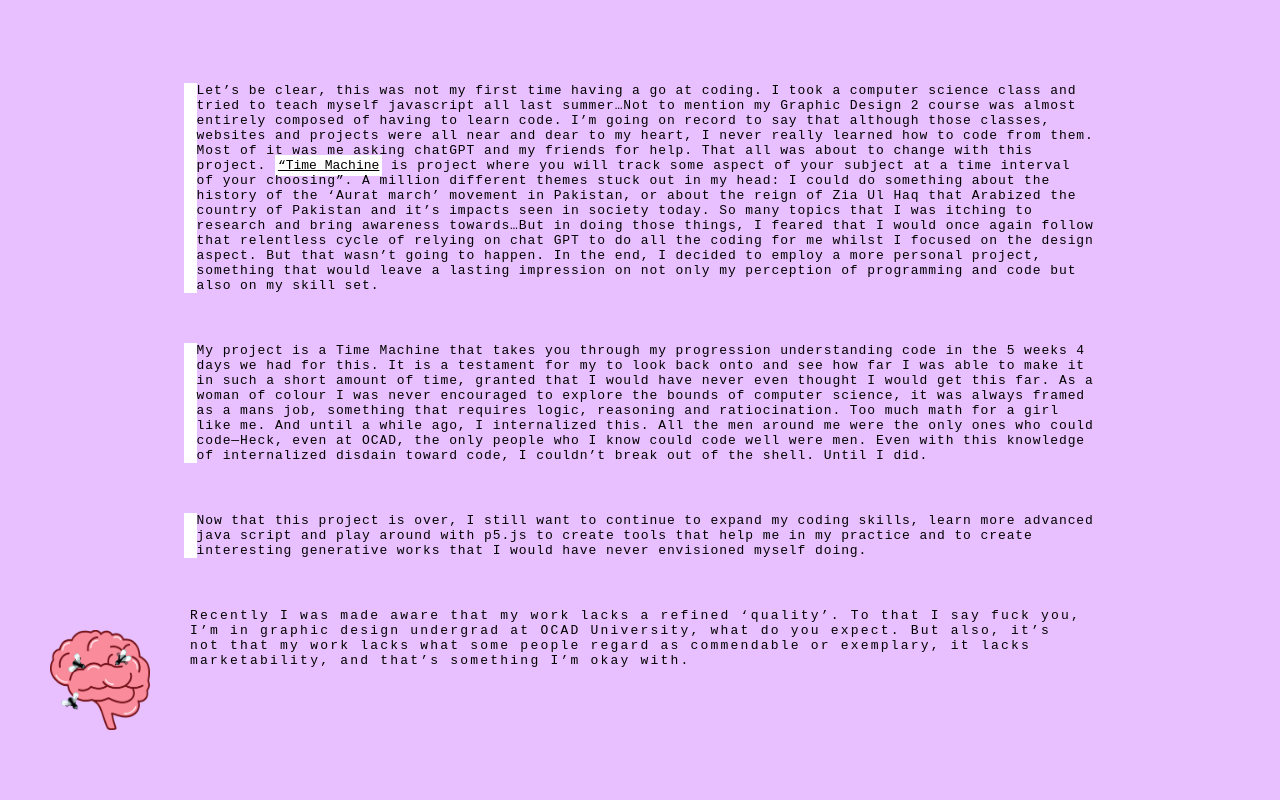
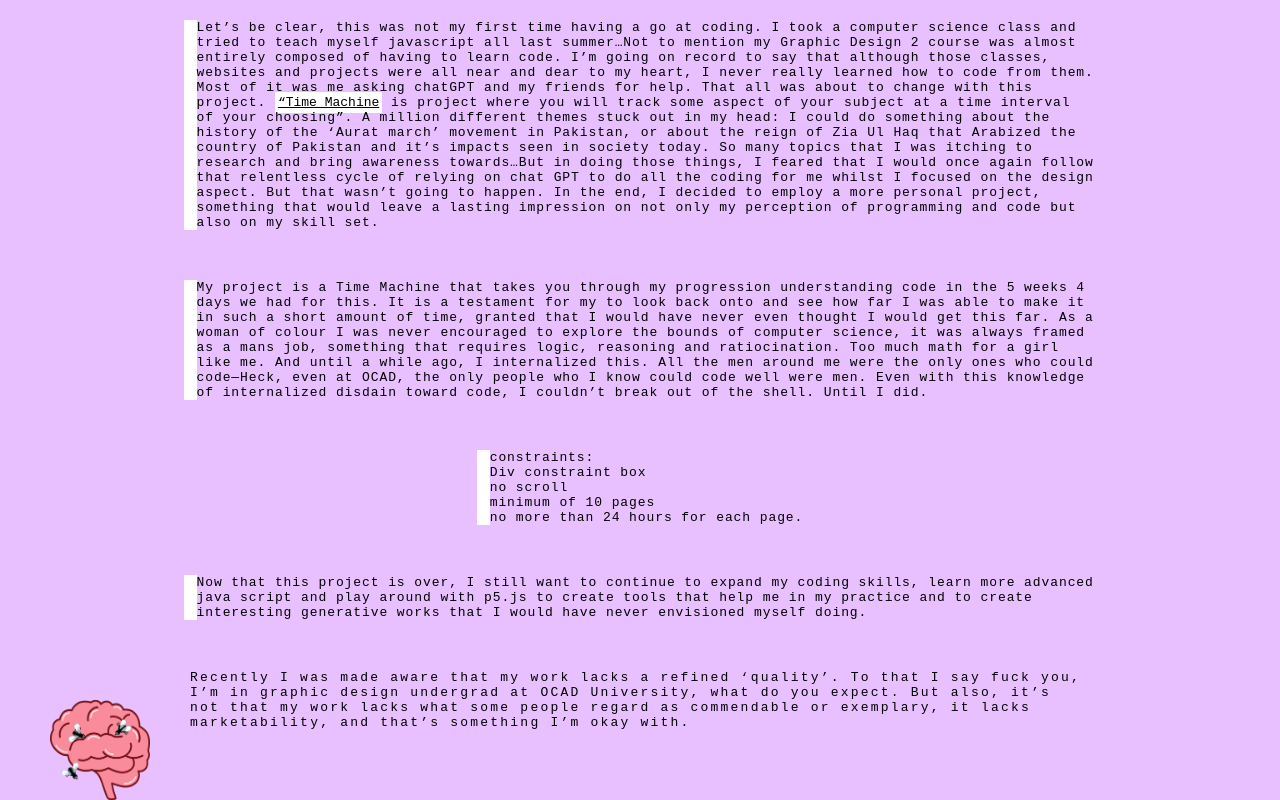
Before and after one commit to runamoto/Time-Machine, a plain HTML site: page index.html in a window 1280 px wide. Drawn offline with nearby package versions, Linux system fonts and the light colour scheme.

Commit message:
changed some aspects of intro page

```diff
--- a/index.html
+++ b/index.html
@@ -83,14 +83,14 @@
 
     .brain {
       position: absolute;
-      top: 630px;
+      top: 700px;
       width: 100px;
       height: 100px;
       left: 50px;
     }
     .flies {
       position: absolute;
-      top: 630px;
+      top: 700px;
       width: 100px;
       left: 50px;
       height: 100px;
@@ -135,12 +135,17 @@
         couldn’t break out of the shell. Until I did.
       </div>
       <div class="para">
+        constraints:<br />Div constraint box<br />no scroll<br />minimum of 10
+        pages<br />no more than 24 hours for each page.
+      </div>
+      <div class="para">
         Now that this project is over, I still want to continue to expand my
         coding skills, learn more advanced java script and play around with
         p5.js to create tools that help me in my practice and to create
         interesting generative works that I would have never envisioned myself
         doing.
       </div>
+
       <div class="brainrot">
         Recently I was made aware that my work lacks a refined ‘quality’. To
         that I say fuck you, I’m in graphic design undergrad at OCAD University,
```
